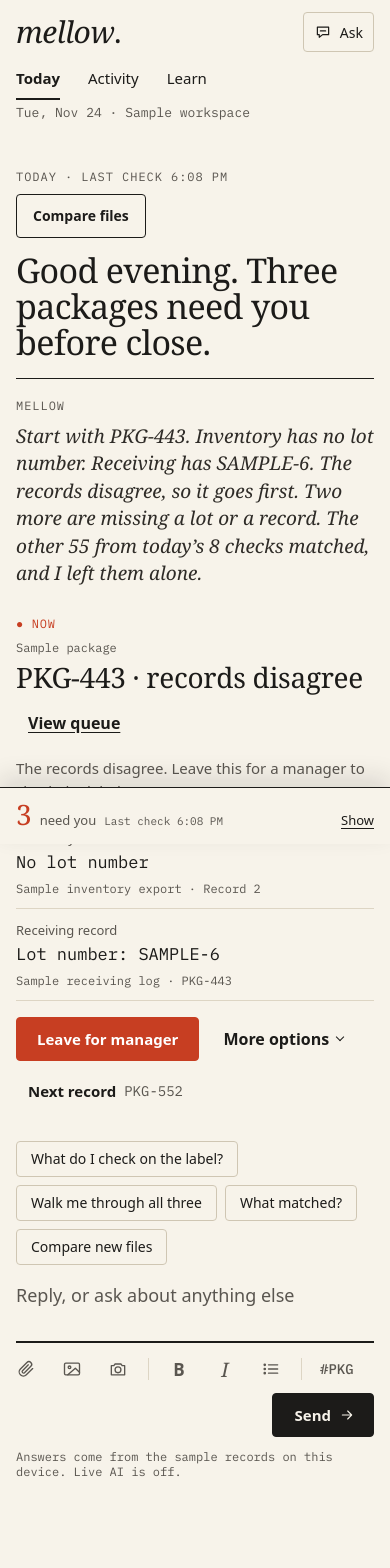
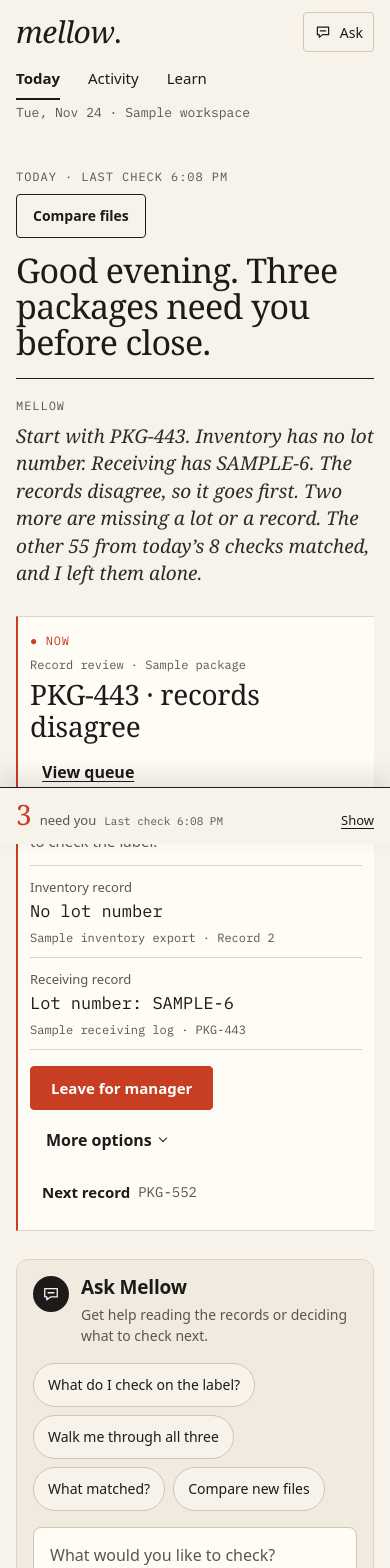
Before and after one commit to mauifrancis-ui/mellow-demo, a React (Vite) app: page / in a window 390 px wide. Shown: the top 1568 px of the page. Built offline with nearby package versions, Linux system fonts and the light colour scheme.

Commit message:
Separate record review and Ask Mellow visually

```diff
--- a/src/App.tsx
+++ b/src/App.tsx
@@ -461,7 +461,7 @@ export default function App() {
               <div className="ledger-record-body">
                 <div className="review-heading">
                   <div key={active?.id} className="record-identity">
-                    {active && <p className="eyebrow">{active.sample ? "Sample package" : "Imported record"}</p>}
+                    {active && <p className="eyebrow">Record review · {active.sample ? "Sample package" : "Imported record"}</p>}
                     <h2 id="task-title" tabIndex={-1} ref={editor} aria-describedby={status ? "review-feedback" : undefined}>{active ? `${active.record} · ${activeIssue?.label.toLowerCase()}` : "You’re caught up"}</h2>
                   </div>
                   <a className="queue-link" href="#work-queue">View queue</a>
@@ -515,7 +515,7 @@ export default function App() {
                 <p className="feedback review-feedback" id="review-feedback" role="status">{status}</p>
               </div>
             </section>
-            <Conversation context={askContext} chips={briefing.chips} turns={turns} onTurns={setTurns} onAction={onAsk} onAnswer={showAnswer} onClear={backToQueue} />
+            <Conversation inline context={askContext} chips={briefing.chips} turns={turns} onTurns={setTurns} onAction={onAsk} onAnswer={showAnswer} onClear={backToQueue} />
           </div>
           <ContextPanel view={panelView} collapsed={panelCollapsed} needYou={queue.length} lastCheck={posture.lastSuccessfulRun?.checkedAt}
             onBack={backToQueue} onToggle={togglePanel}>
--- a/src/AskMellow.tsx
+++ b/src/AskMellow.tsx
@@ -33,7 +33,7 @@ function formatSize(bytes: number) {
 
 
 
-export function Conversation({ context, chips, turns, onTurns, onAction, onAnswer, onClear }: {
+export function Conversation({ context, chips, turns, onTurns, onAction, onAnswer, onClear, inline = false }: {
   context: AskContext;
   chips: string[];
   turns: Turn[];
@@ -41,6 +41,7 @@ export function Conversation({ context, chips, turns, onTurns, onAction, onAnswe
   onAction: (action: AskAction, answer: AskAnswer) => void;
   onAnswer?: (answer: AskAnswer) => void;
   onClear?: () => void;
+  inline?: boolean;
 }) {
   const input = useRef<HTMLTextAreaElement>(null);
   const fileInput = useRef<HTMLInputElement>(null);
@@ -109,7 +110,15 @@ export function Conversation({ context, chips, turns, onTurns, onAction, onAnswe
     text: text.slice(0, start) + "PKG-" + text.slice(end), start: start + 4, end: start + 4,
   }));
 
-  return <section className="conversation" aria-label="Talk with Mellow">
+  return <section className={inline ? "conversation conversation-inline" : "conversation"}
+    aria-labelledby={inline ? "conversation-title" : undefined} aria-label={inline ? undefined : "Talk with Mellow"}>
+    {inline && <header className="conversation-heading">
+      <span className="conversation-icon">{stroke(<path d="M4.5 5.5h15v10h-8l-4.5 3.5v-3.5H4.5zM8.5 10.5h7" />)}</span>
+      <div>
+        <h2 id="conversation-title">Ask Mellow</h2>
+        <p>Get help reading the records or deciding what to check next.</p>
+      </div>
+    </header>}
     {turns.length > 0 && <section className="conversation-log" aria-label="Conversation">
       <div className="log-head">
         <span className="kicker">Conversation</span>
@@ -165,7 +174,7 @@ export function Conversation({ context, chips, turns, onTurns, onAction, onAnswe
     <form className="composer" onSubmit={onSubmit}>
       <label htmlFor="ask-input" className="sr-only">Reply to Mellow</label>
       <textarea id="ask-input" ref={input} rows={2} value={value} onChange={(event) => setValue(event.target.value)} onKeyDown={onKeyDown}
-        placeholder="Reply, or ask about anything else" maxLength={600} aria-describedby="ask-note" />
+        placeholder={turns.length ? "Ask a follow-up…" : "What would you like to check?"} maxLength={600} aria-describedby="ask-note" />
       {attachment && <p className="attachment">
         <span>{stroke(<path d="M20 11.5 12.4 19a5 5 0 0 1-7.1-7.1l7.8-7.8a3.3 3.3 0 0 1 4.7 4.7l-7.6 7.6a1.7 1.7 0 0 1-2.4-2.4l7-7" />)}{attachment.name} · {formatSize(attachment.size)}</span>
         <button type="button" className="tool" aria-label={`Remove ${attachment.name}`} onClick={() => setAttachment(null)}>{stroke(<path d="M6 6l12 12M18 6 6 18" />)}</button>
--- a/src/ledger.css
+++ b/src/ledger.css
@@ -487,3 +487,41 @@
   }
 }
 @media (hover: none) { .shell[data-palette="ledger"] .ask-trigger kbd { display: none; } }
+
+/* Review actions and conversation */
+.ledger-record {
+  padding: 20px 16px; border-block: 1px solid var(--rule);
+  border-inline-start: 2px solid var(--vermilion); background: #fffcf5;
+}
+.ledger-record:has(.record-marker[data-manager]) { border-inline-start-color: var(--pencil); }
+.conversation-inline {
+  gap: 16px; padding: clamp(16px, 3vw, 24px);
+  border: 1px solid var(--rule); border-radius: 12px;
+  background: var(--tint-soft);
+}
+.conversation-heading { display: flex; align-items: start; gap: 12px; }
+.conversation-icon {
+  display: grid; place-items: center; width: 36px; height: 36px; flex: none;
+  border-radius: 50%; background: var(--ink); color: var(--paper);
+}
+.shell[data-palette="ledger"] .conversation-heading h2 { font: 650 19px/1.25 var(--sans); }
+.conversation-heading p { margin-top: 4px; color: var(--graphite); font-size: 14px; }
+.conversation-inline .conversation-log { margin-top: 0; }
+.conversation-inline .reply-chips .chip { border-radius: 999px; min-height: 44px; background: var(--paper); }
+.conversation-inline .composer {
+  padding: 8px 12px; border: 1px solid var(--rule-strong); border-radius: 8px; background: #fffcf5;
+}
+.conversation-inline .composer:focus-within { border-color: var(--ink); box-shadow: 0 0 0 1px var(--ink); }
+.shell[data-palette="ledger"] .conversation-inline .composer textarea {
+  padding: 8px 4px; border: 0; border-radius: 0; font-size: 16px;
+}
+.conversation-inline .composer-tools {
+  margin: 0; padding-top: 4px; border-top: 1px solid var(--rule);
+}
+@media (hover: hover) {
+  .conversation-inline .reply-chips .chip:hover { background: var(--tint); }
+}
+@media (width < 600px) {
+  .ledger-record { padding: 16px 12px; }
+  .conversation-inline .composer-tools { gap: 4px; }
+}
```
Also changed, not shown: 1 other file (tests, documents, lock files or other folders).
